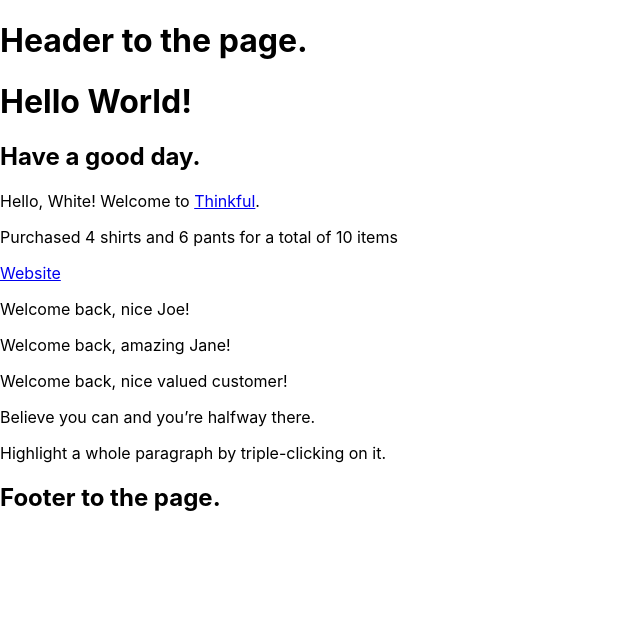
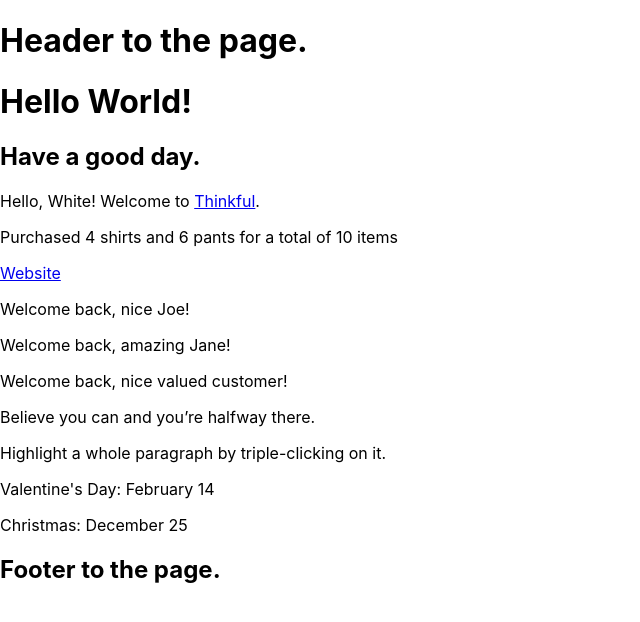
Before and after one commit to WhiteN9/react-learn-project, a React (Create React App) app: page / in a window 1280 px wide. Shown: the top 622 px of the page, without its empty margins (0-640 px from the left). Built offline with nearby package versions, Linux system fonts and the light colour scheme.

Commit message:
holiday date component and props

```diff
--- a/src/App.js
+++ b/src/App.js
@@ -1,8 +1,9 @@
-import React from "react"; //why do we need this, for React.fragment
+import React from "react"; //why do we need this? for React.fragment
 import "./App.css";
 import Header from "./Header.js";
 import Purchase from "./Buying.js";
 import WelcomeWB from "./WelcomeBack.js";
+import Holiday from "./Holiday";
 import Footer from "./Footer.js";
 
 function App() {
@@ -20,6 +21,8 @@ function App() {
       </p>
       <Purchase />
       <WelcomeWB />
+      <Holiday name="Valentine's Day" day="14" month="February"/>
+      <Holiday name="Christmas" day="25" month="December"/>
       <Footer />
     </React.Fragment>
   );
--- /dev/null
+++ b/src/Holiday.js
@@ -0,0 +1,14 @@
+import React from "react";
+
+
+function Holiday(props) {
+  return (
+    <React.Fragment>
+      <p>{props.name}: {props.month} {props.day}</p>
+    </React.Fragment>
+
+  )
+
+}
+
+export default Holiday;
```
